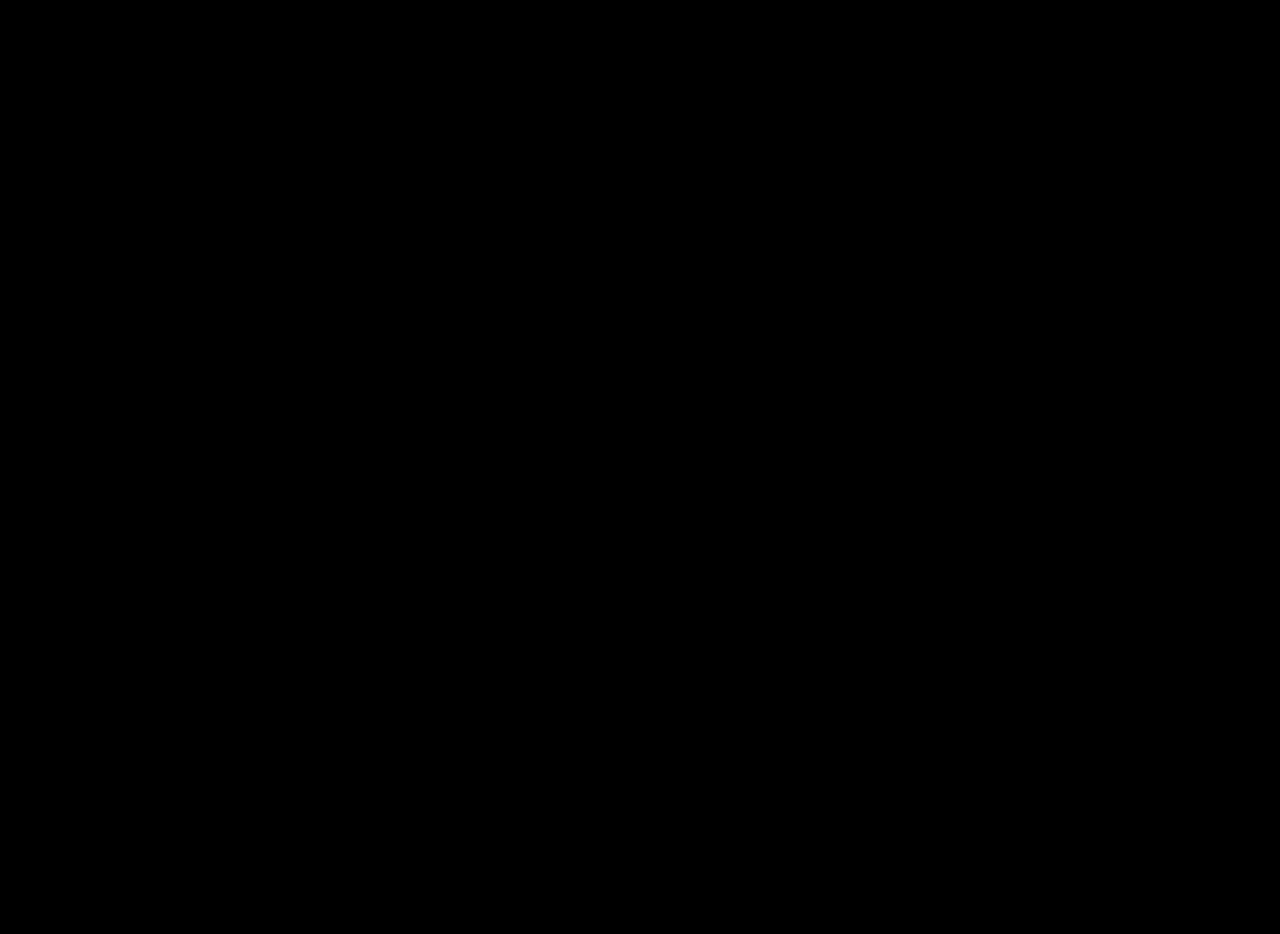
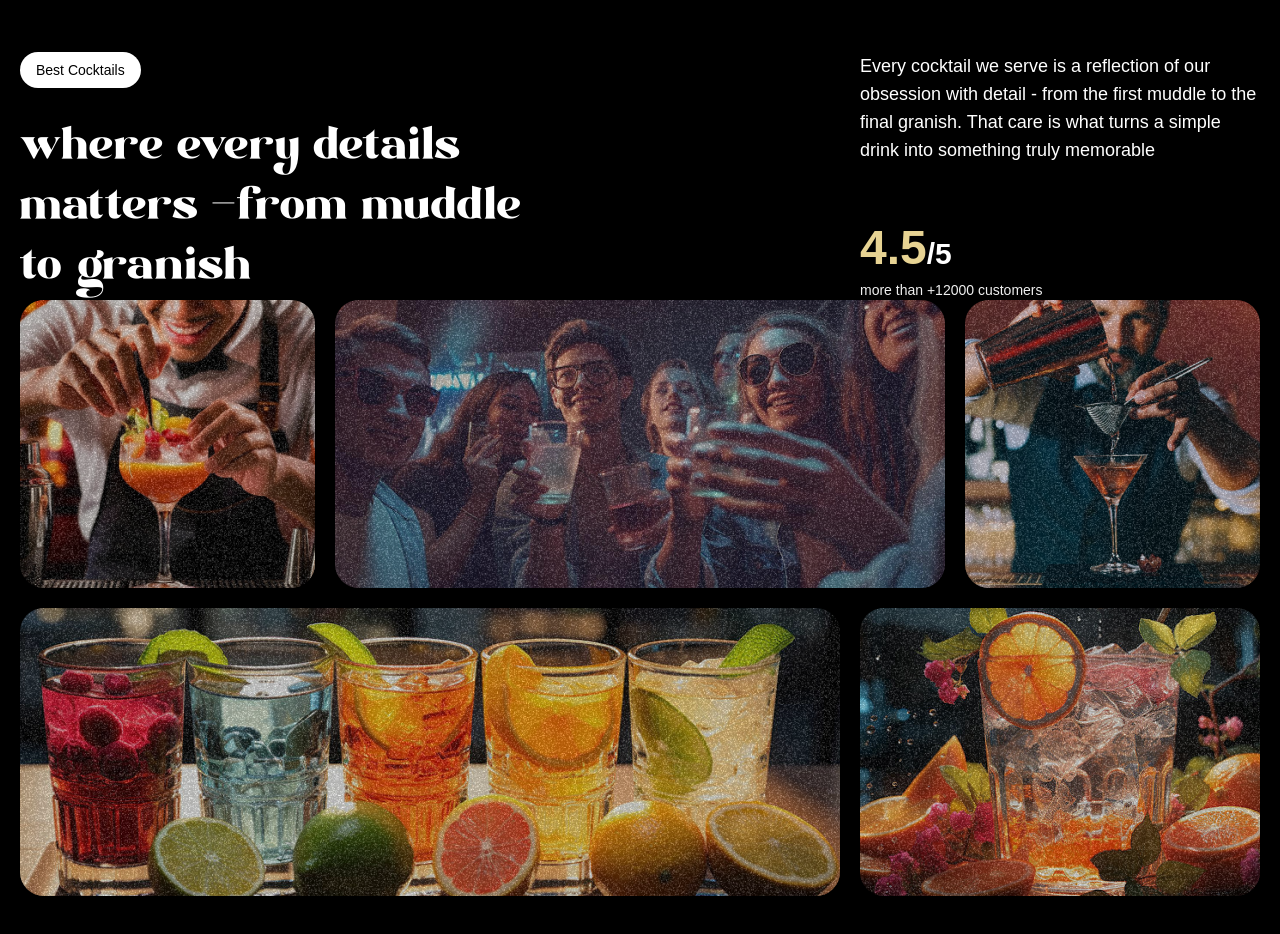
Before and after one commit to abd041/mojito, a React (Vite) app: page / in a window 1280 px wide. Shown: the part 1660-2594 px from the top of the page. Before the commit the page ends 1600 px from the top, so only its background shows below. Built offline with nearby package versions, Linux system fonts and the light colour scheme; a web font is replaced by a local one.

Commit message:
about completed

```diff
--- a/src/App.jsx
+++ b/src/App.jsx
@@ -3,6 +3,7 @@
 import Navbar from "./components/Navbar"
 import Hero from "./components/Hero"
 import Concktails from "./components/Concktails"
+import About from "./components/About"
 
 gsap.registerPlugin(ScrollTrigger, SplitText)
 
@@ -12,6 +13,7 @@
       <Navbar />
       <Hero/>
      <Concktails/>
+     <About/>
     </main>
   )
 }
--- /dev/null
+++ b/src/components/About.jsx
@@ -0,0 +1,70 @@
+import React from 'react'
+
+const About = () => {
+    return (
+        <section id='about'>
+            <div className='mb-16 md:px-0 px-5'>
+                <div className='content'>
+                    <div className='md:col-span-8'>
+                        <p className='badge'>Best Cocktails</p>
+                        <h2>where every details matters <span className='text-white'>
+                            -</span>
+                            from muddle to granish
+                        </h2>
+                    </div>
+
+                    <div className='sub-content'>
+                        <p>
+                            Every cocktail we serve is a reflection of our obsession with detail - from the first muddle to the final granish. That care is what turns a simple drink into something truly memorable
+                        </p>
+                        <div >
+                            <p className='md:text-3xl text-xl font-bold'>
+                                <span>4.5</span>/5
+                            </p>
+                            <p className=' text-sm text-white-100'>
+                                more than +12000  customers
+                            </p>
+                        </div>
+                    </div>
+
+
+                </div>
+                <div className='top-grid'>
+                    <div className='md:col-span-3'>
+                        <div className='noisy' />
+                        <img src='/images/abt1.png' alt='grid-img-1' />
+                    </div>
+
+                    <div className='md:col-span-6'>
+                        <div className='noisy' />
+                        <img src='/images/abt2.png' alt='grid-img-2' />
+                    </div>
+
+
+                    <div className='md:col-span-3'>
+                        <div className='noisy' />
+                        <img src='/images/abt5.png' alt='grid-img-5' />
+                    </div>
+
+
+                </div>
+
+                <div className='bottom-grid'>
+                    <div className='md:col-span-8'>
+                        <div className='noisy' />
+                        <img src='/images/abt3.png' alt='grid-img-3' />
+                    </div>
+
+
+                    <div className='md:col-span-4'>
+                        <div className='noisy' />
+                        <img src='/images/abt4.png' alt='grid-img-3' />
+                    </div>
+                </div>
+            </div>
+
+        </section>
+    )
+}
+
+export default About
```
